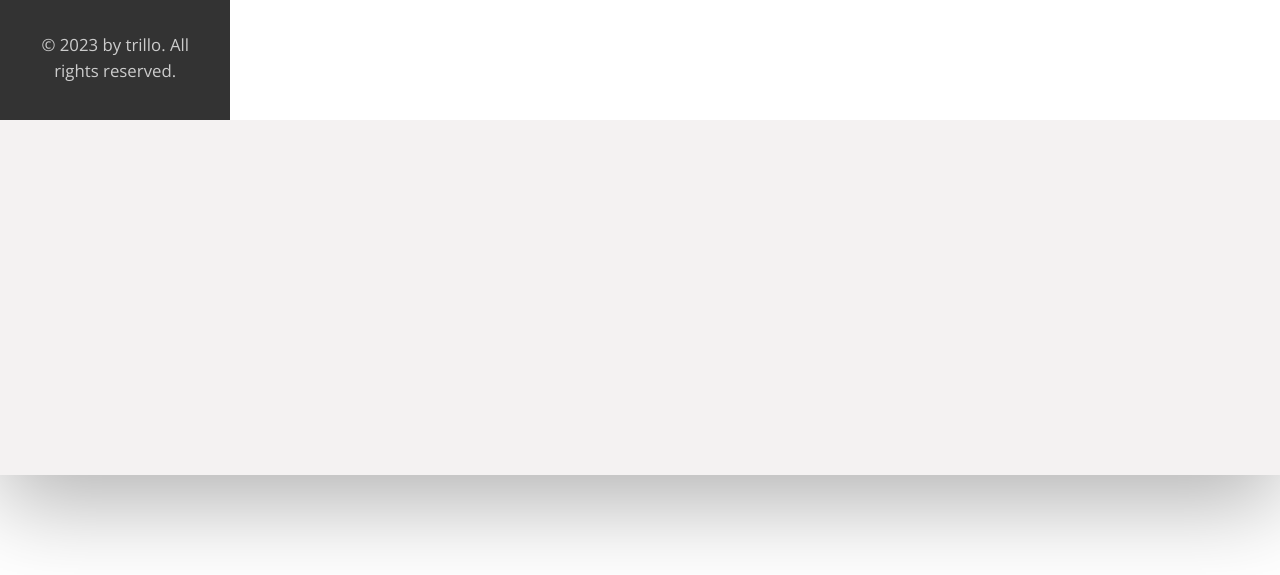
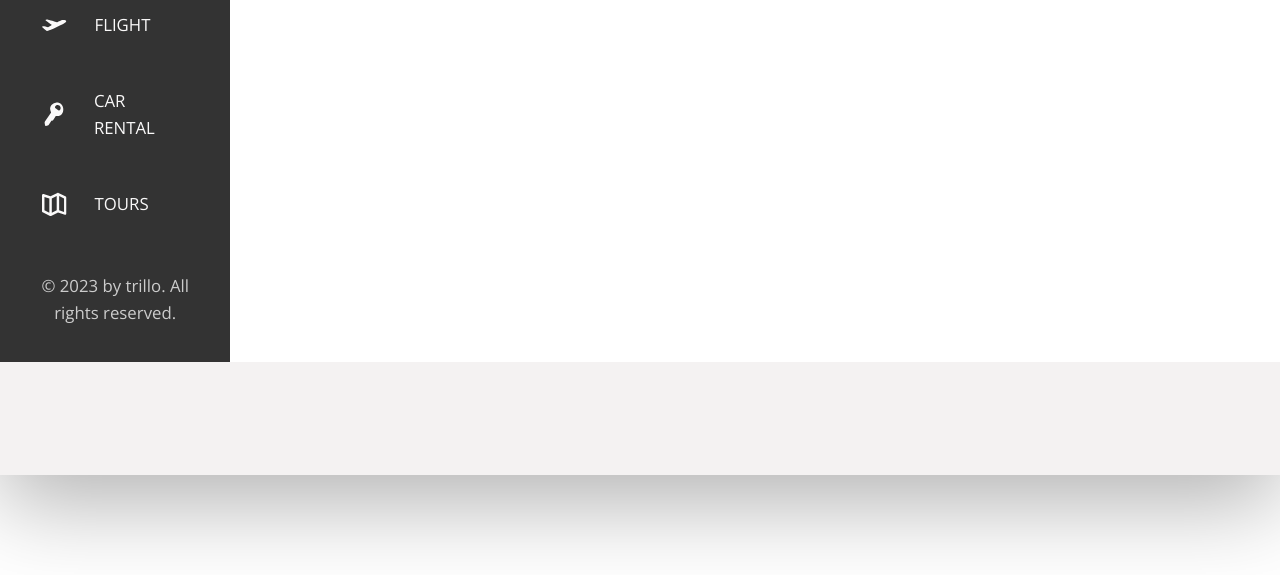
Before and after one commit to Mr-Faisal-SGD/Trillo, a website: page index.html in a window 1280 px wide. Shown: the part 225-800 px from the top of the page. Drawn offline with nearby package versions, Linux system fonts and the light colour scheme.

Commit message:
Side nav done

```diff
--- a/sass/_components.scss
+++ b/sass/_components.scss
@@ -112,15 +112,58 @@
 }
 
 .side-nav {
+  font-size: 1.2rem;
+  list-style: none;
+  margin-top: 3rem;
+
   &__item {
+    position: relative;
+
+    &:not(:last-child) {
+      margin-bottom: 0.5rem;
+    }
   }
 
-  &__link {
+  &__item::before {
+    content: "";
+    position: absolute;
+    top: 0;
+    left: 0;
+    height: 100%;
+    width: 3px;
+    background-color: var(--color-primary);
+    transform: scaleY(0);
+    transition: transform 0.2s, width 0.4s cubic-bezier(1, 0, 0, 1) 0.2s,
+      background-color 0.1s;
+  }
+
+  &__item:hover::before,
+  &__item--active::before {
+    transform: scaleY(1);
+    width: 100%;
+  }
+
+  &__item:active::before {
+    background-color: var(--color-primary-light);
+  }
+
+  &__link:link,
+  &__link:visited {
+    color: var(--color-grey-light-1);
+    text-decoration: none;
+    text-transform: uppercase;
+    display: flex;
+    padding: 1.5rem 3rem;
+    align-items: center;
+    z-index: 10;
+    position: relative;
   }
 
   &__icon {
     width: 1.75rem;
     height: 1.75rem;
+    margin-right: 2rem;
+    fill: currentColor;
   }
 }
 
```
Also changed, not shown: css/style.css.
